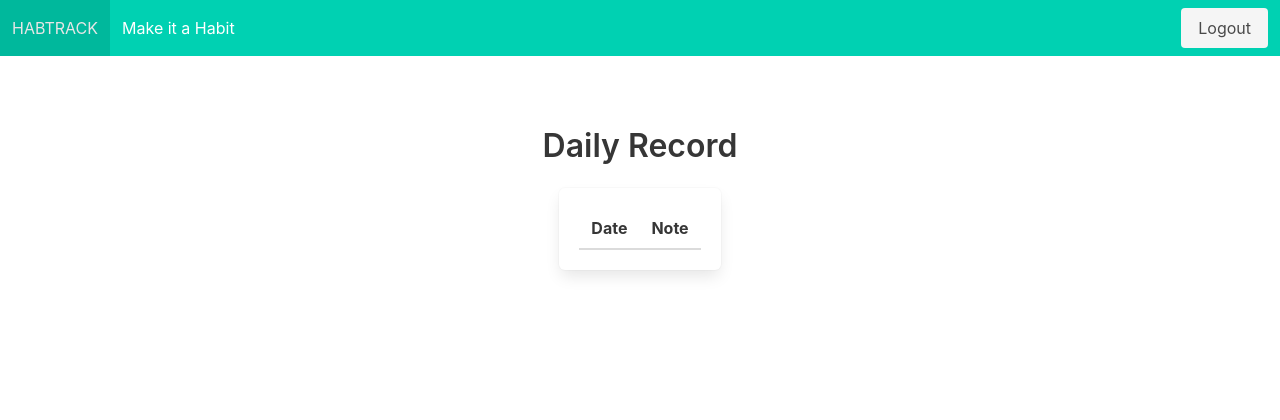
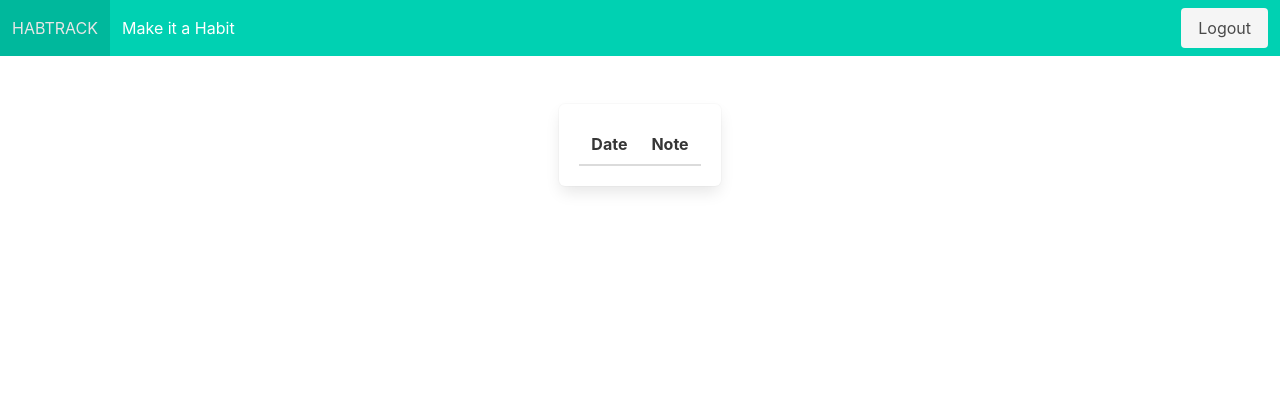
Before and after one commit to Momentum-Team-9/django-habit-tracker-esparr, a Django app: page /habits/1/records/ in a window 1280 px wide. Shown: the top 420 px of the page. Run offline with Django 3.2, Linux system fonts and the light colour scheme; the visitor is signed in with stand-in values (Sample User, id 1); data that the repository does not hold is empty; parts of the project's set-up code (start-up, migrations or seed data) failed here and were passed over; some libraries are stand-ins or nearby versions.

Commit message:
Fixes issue with habit.id not saving in create_record view.

```diff
--- a/core/views.py
+++ b/core/views.py
@@ -82,8 +82,9 @@ def create_record(request, habit_pk):
     else:
         form = DailyRecordForm(data=request.POST)
         if form.is_valid():
-            habit = form.save(commit=False)
-            habit.save()
+            daily_record = form.save(commit=False)
+            daily_record.habit = habit
+            daily_record.save()
             return redirect(to="list_habits")
 
     return render(request, "habits/create_record.html", {"form": form, "habit": habit, "pk": habit.pk})
--- a/templates/habits/list_records.html
+++ b/templates/habits/list_records.html
@@ -2,9 +2,11 @@
 
 {% block content %}
 
+{% if daily_records %}
 <section class="hero is-small is-primary-dark p-5 has-text-centered">
-<h1 class="title is-white"><strong>{{ daily_record.habit.title }}</strong> Daily Record</h1>
+<h1 class="title is-white"><strong>{{ daily_records.habit.title }}</strong> Daily Records</h1>
 </section>
+{% endif %}
 
 
 <div class="columns is-centered">
```
